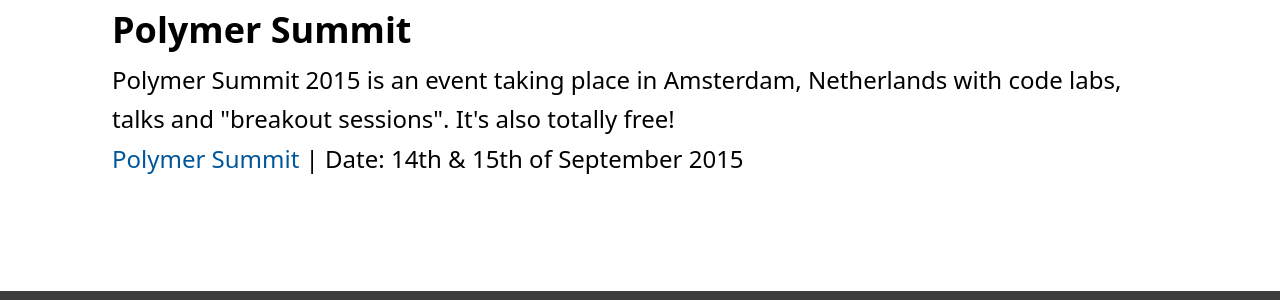
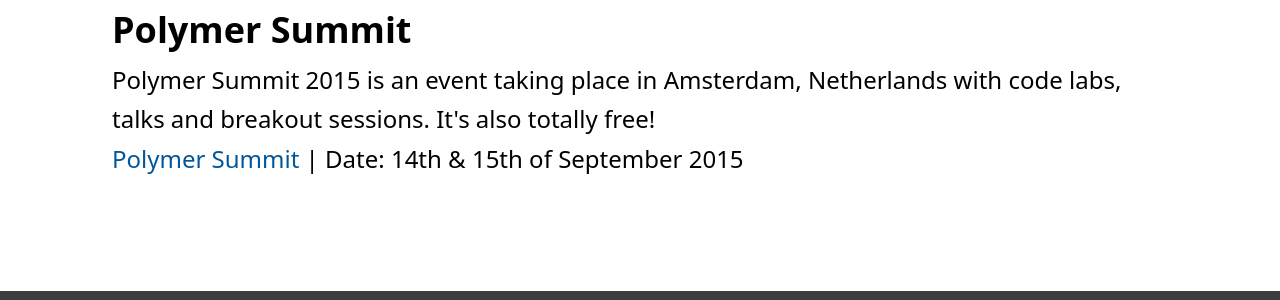
Before and after one commit to KevinGimbel/kevingimbel.github.io-old, a Jekyll site: the page built from index.html, in a window 1280 px wide. Shown: the part 1278-1578 px from the top of the page. Built offline with Jekyll 4.4.1, drawn with Linux system fonts in a browser that asks for light colours; some web fonts are replaced; the list of posts is cut into pages by our own code; comment, search, counter and statistics services are not loaded.

```diff
--- a/_data/events.yml
+++ b/_data/events.yml
@@ -1,5 +1,5 @@
 - name: Polymer Summit
-  description: Polymer Summit 2015 is an event taking place in Amsterdam, Netherlands with code labs, talks and "breakout sessions". It's also totally free!
+  description: Polymer Summit 2015 is an event taking place in Amsterdam, Netherlands with code labs, talks and breakout sessions. It's also totally free!
   price: free
   url: https://www.polymer-project.org/summit
   date: 14th & 15th of September 2015
```
